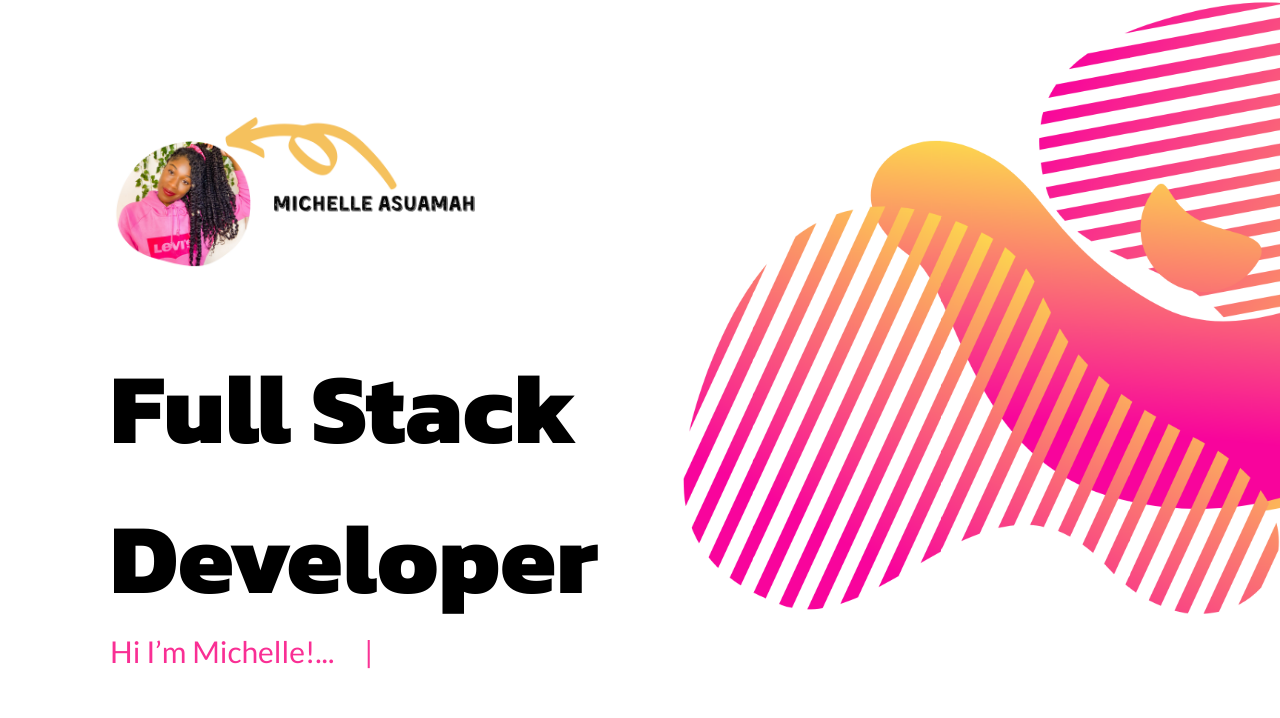
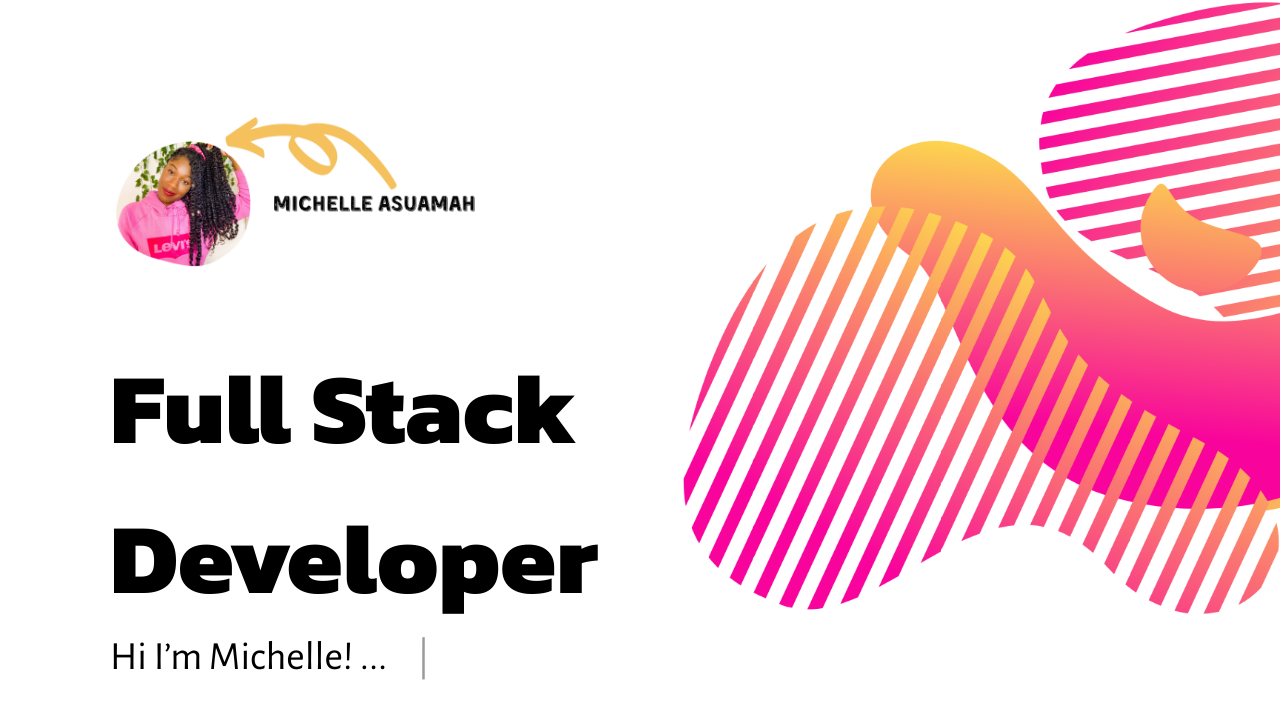
Before and after one commit to MAsuamah/dev-portfolio, a React (Create React App) app: page / in a window 1280 px wide. Shown: the top 718 px of the page. Built offline with nearby package versions, Linux system fonts and the light colour scheme; a web font is replaced by a local one.

Commit message:
font for typed.js

```diff
--- a/src/assets/styles/Hero.css
+++ b/src/assets/styles/Hero.css
@@ -12,7 +12,7 @@ div {
 }
 
 h1 {
-  font-family: 'Kanit';
+  font-family: 'Kanit', sans-serif;
   font-size: 100px;
   font-weight: 800;
   width: 60%;
@@ -28,7 +28,9 @@ img {
 }
 
 span {
-  font-size: 30px;
+  font-family: 'Alegreya Sans', sans-serif;
+  font-size: 40px;
   margin-left: 30px;
-  color: #F92F94 ;
+  font-weight: 100;
+
 }
--- a/src/components/Hero/index.js
+++ b/src/components/Hero/index.js
@@ -12,7 +12,7 @@ function Hero() {
   React.useEffect(() => {
     const options = {
     	strings: [
-        'Hi I’m Michelle!...',
+        'Hi I’m Michelle! ...',
         'Scroll to read about me...',
         'Then check out my work and résumé...',
         'and after that...',
```
